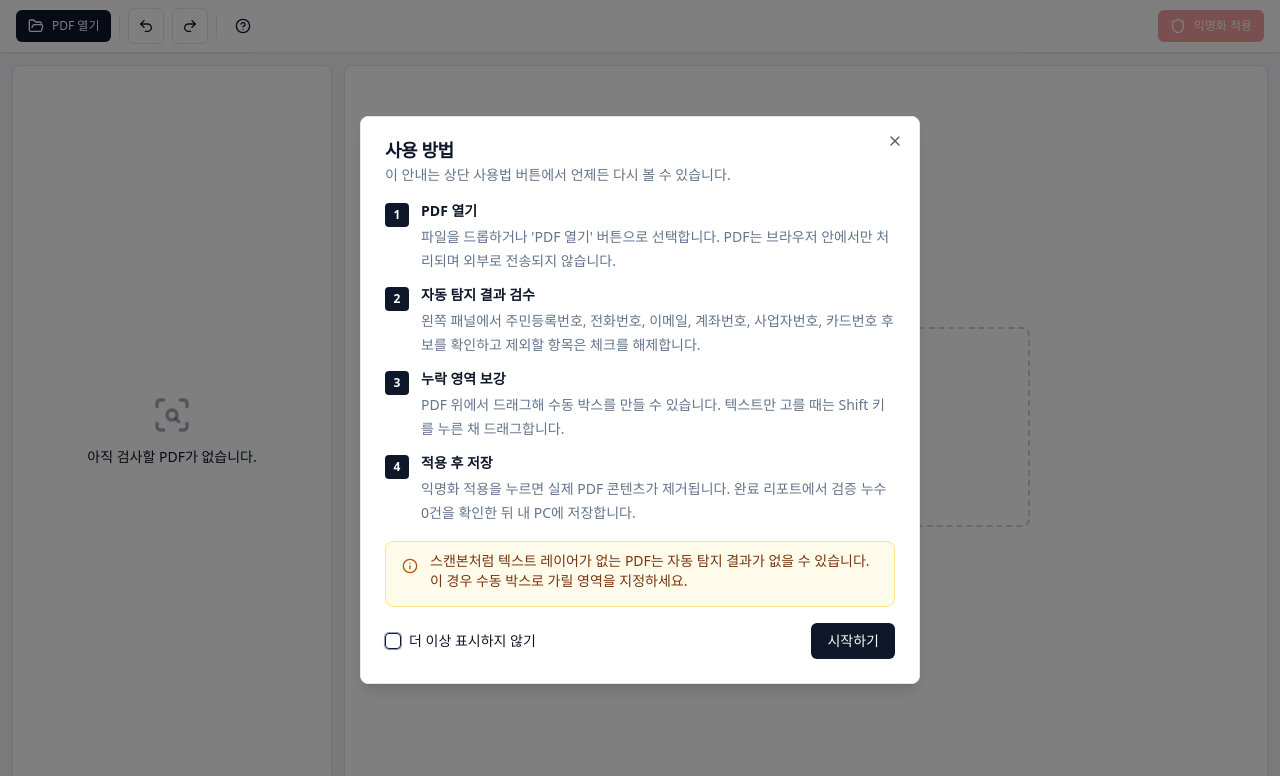
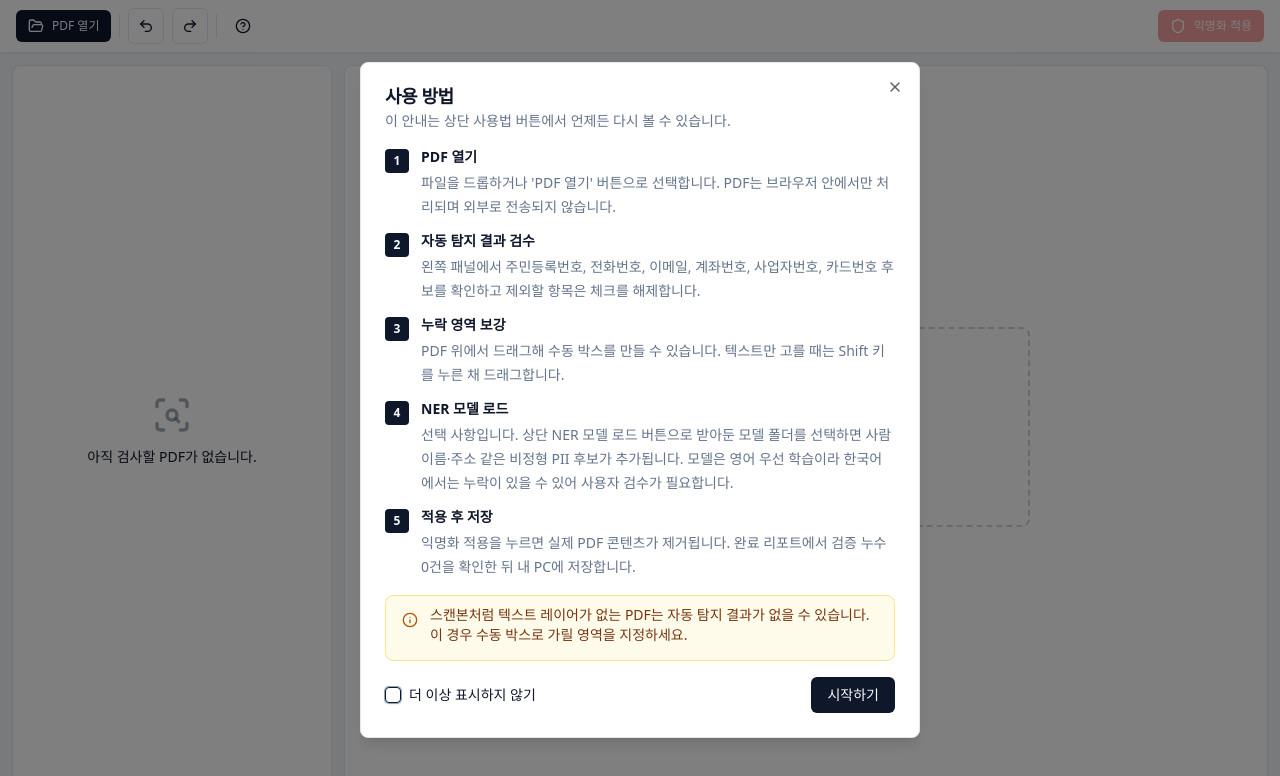
Before and after one commit to nextintelligence-ai/pii-guard-js, a React (Vite) app: page / in a window 1280 px wide. Shown: the top 776 px of the page. Built offline with nearby package versions, Linux system fonts and the light colour scheme.

Commit message:
docs(ner): UsageGuideModal NER 모델 로드 안내 추가

```diff
--- a/src/components/UsageGuideModal.tsx
+++ b/src/components/UsageGuideModal.tsx
@@ -31,6 +31,10 @@ const STEPS = [
   {
     title: '누락 영역 보강',
     body: 'PDF 위에서 드래그해 수동 박스를 만들 수 있습니다. 텍스트만 고를 때는 Shift 키를 누른 채 드래그합니다.',
+  },
+  {
+    title: 'NER 모델 로드',
+    body: '선택 사항입니다. 상단 NER 모델 로드 버튼으로 받아둔 모델 폴더를 선택하면 사람 이름·주소 같은 비정형 PII 후보가 추가됩니다. 모델은 영어 우선 학습이라 한국어에서는 누락이 있을 수 있어 사용자 검수가 필요합니다.',
   },
   {
     title: '적용 후 저장',
```
